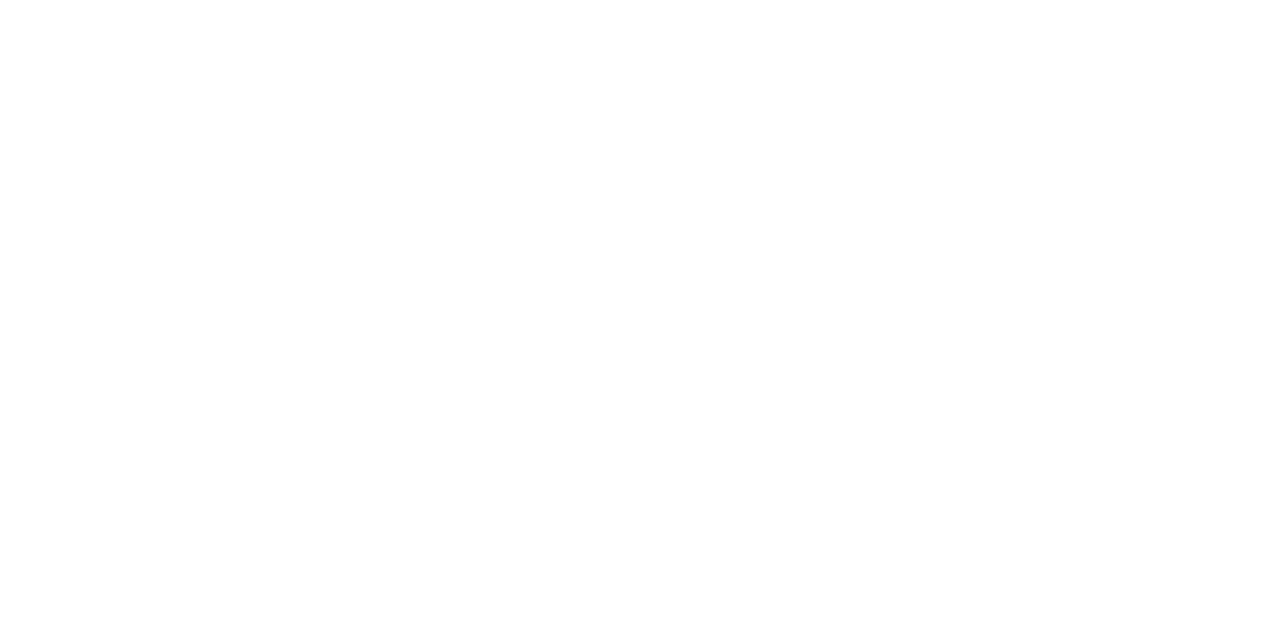
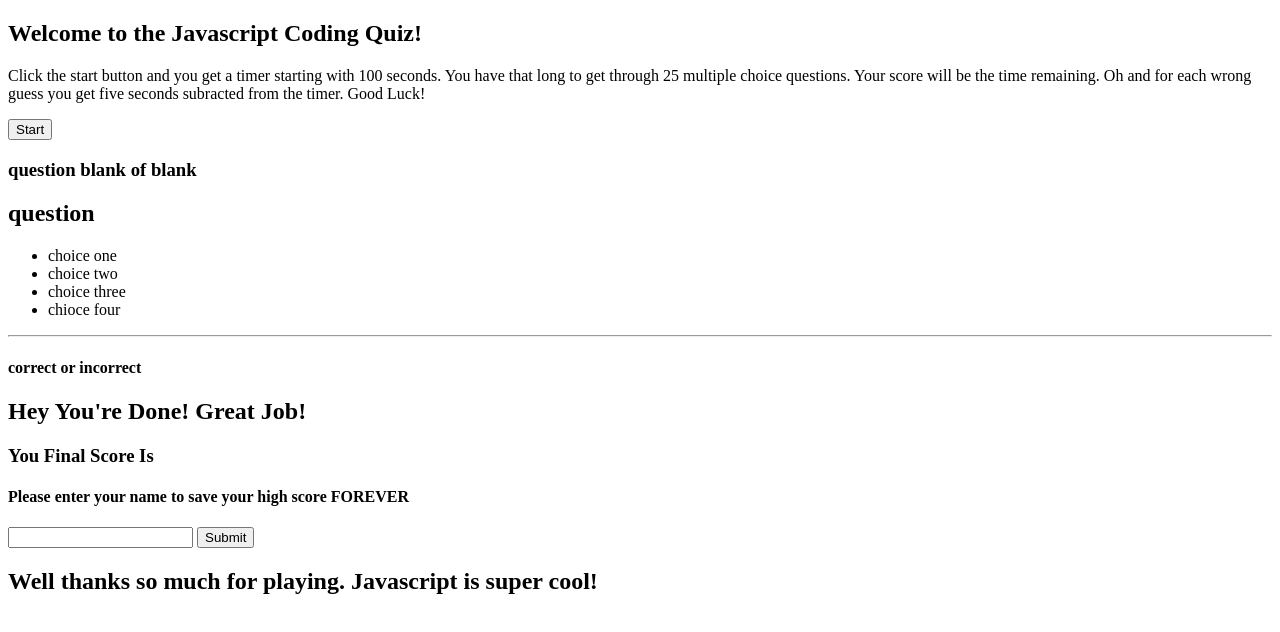
Before and after one commit to sleonny/Javascript-Quiz, a plain HTML site: page index.html in a window 1280 px wide. Drawn offline with Linux system fonts and the light colour scheme; files that its build step writes are made by us from their sources.

Commit message:
added body of html code.  didn't switch to html branch so pushing to main.  watch this.

```diff
--- a/index.html
+++ b/index.html
@@ -7,8 +7,38 @@
         <link href="css/style.css" rel="stylesheet">
     </head>
 
+    <body>
+        <section>
+            <h1>Welcome to the Javascript Coding Quiz!</h1>
+            <p>Click the start button and you get a timer starting
+                with 100 seconds.  You have that long to get through
+                25 multiple choice questions.  Your score will be the
+                time remaining.  Oh and for each wrong guess you get
+                five seconds subracted from the timer.  Good Luck!
+            </p>
+            <button>Start</button>
+        </section>
 
-    <body>
+        <section>
+            <h3>question blank of blank</h3>
+            <h2>question</h2>
+                <ul>
+                    <li>choice one</li>
+                    <li>choice two</li>
+                    <li>choice three</li>
+                    <li>chioce four</li>
+                </ul>
+            <hr>
+            <h4>correct or incorrect</h4>
+        </section>
+
+        <section>
+            <h1>Hey You're Done!  Great Job!</h1>
+            <h3>You Final Score Is</h3>
+            <h4>Please enter your name to save your high score FOREVER</h4>
+            <input name="">
+            <button>Submit</button>
+            <h1>Well thanks so much for playing.  Javascript is super cool!</h1>
 
     </body>
 </html>
```
